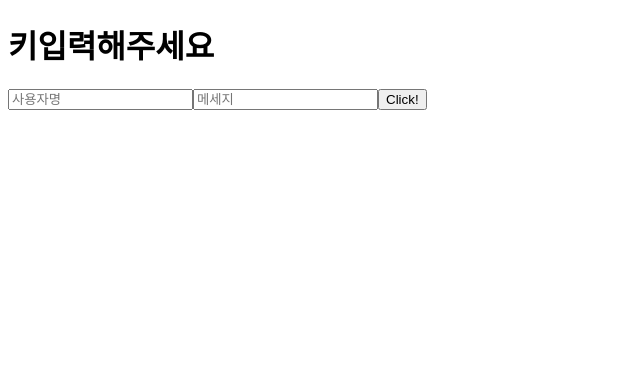
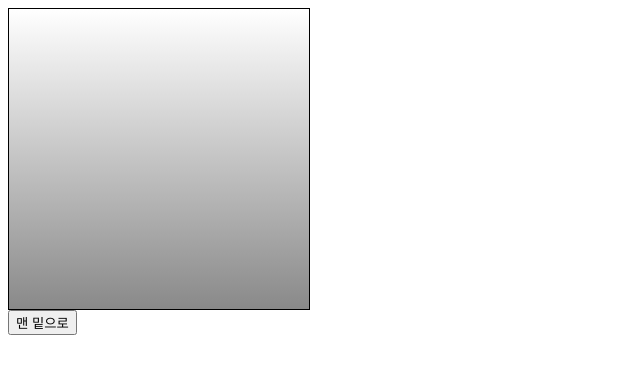
Before and after one commit to hskim881028/react_practice2, a React (Create React App) app: page / in a window 1280 px wide. Shown: the top 374 px of the page, without its empty margins (0-640 px from the left). Built offline with nearby package versions, Linux system fonts and the light colour scheme; the HTML template or start-up script is replaced by a standard one.

Commit message:
Use ref in class

```diff
--- a/src/App.js
+++ b/src/App.js
@@ -1,7 +1,20 @@
-import EventPractice from "./EventPractice";
+//import EventPractice from "./EventPractice";
+//import ValidationSample from "./ValidationSample";
+import React, { Component } from "react";
+import ScrollBox from "./ScrollBox";
+//import { render } from "@testing-library/react";
 
-function App() {
-  return <EventPractice />;
+class App extends Component {
+  render() {
+    return (
+      <div>
+        <ScrollBox ref={(ref) => (this.scrollBox = ref)} />
+        <button onClick={() => this.scrollBox.scrollToBottom()}>
+          맨 밑으로
+        </button>
+      </div>
+    );
+  }
 }
 
 export default App;
--- /dev/null
+++ b/src/ScrollBox.js
@@ -0,0 +1,37 @@
+import React, { Component } from "react";
+
+class ScrollBox extends Component {
+  render() {
+    const style = {
+      border: "1px solid black",
+      height: "300px",
+      width: "300px",
+      overflow: "auto",
+      position: "relative",
+    };
+
+    const innerStyle = {
+      width: "100%",
+      height: "650px",
+      background: "linear-gradient(white, black)",
+    };
+
+    return (
+      <div
+        style={style}
+        ref={(ref) => {
+          this.box = ref;
+        }}
+      >
+        <div style={innerStyle}></div>
+      </div>
+    );
+  }
+
+  scrollToBottom = () => {
+    const { scrollHeight, clientHeight } = this.box;
+    this.box.scrollTop = scrollHeight - clientHeight;
+  };
+}
+
+export default ScrollBox;
--- /dev/null
+++ b/src/ValidationSample.css
@@ -0,0 +1,7 @@
+.success {
+    background-color: lightgreen;
+}
+
+.fail {
+    background-color: lightcoral;
+}
--- /dev/null
+++ b/src/ValidationSample.js
@@ -0,0 +1,47 @@
+import React, { Component } from "react";
+import "./ValidationSample.css";
+
+class ValidationSample extends Component {
+  state = {
+    password: "",
+    clicked: false,
+    validated: false,
+  };
+
+  handleChange = (e) => {
+    this.setState({
+      password: e.target.value,
+    });
+  };
+
+  handleButtonClick = () => {
+    this.setState({
+      clicked: true,
+      validated: this.state.password === "0000",
+    });
+    this.input.focus();
+  };
+
+  render() {
+    return (
+      <div>
+        <input
+          ref={(ref) => (this.input = ref)}
+          type="password"
+          value={this.state.password}
+          onChange={this.handleChange}
+          className={
+            this.state.clicked
+              ? this.state.validated
+                ? "success"
+                : "fail"
+              : ""
+          }
+        />
+        <button onClick={this.handleButtonClick}> 검증하기 </button>
+      </div>
+    );
+  }
+}
+
+export default ValidationSample;
```
